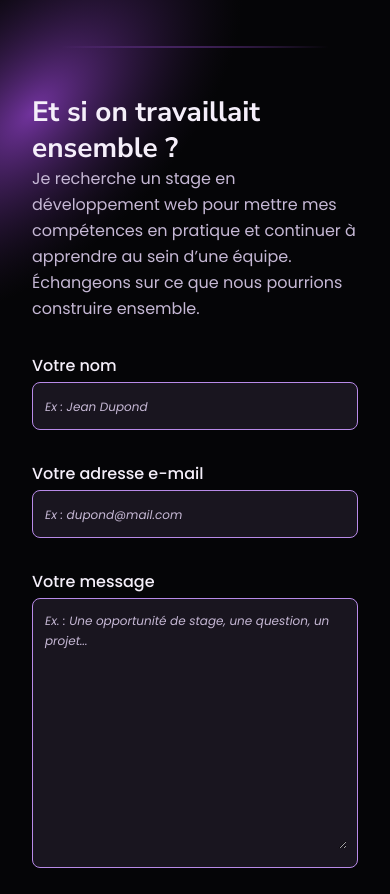
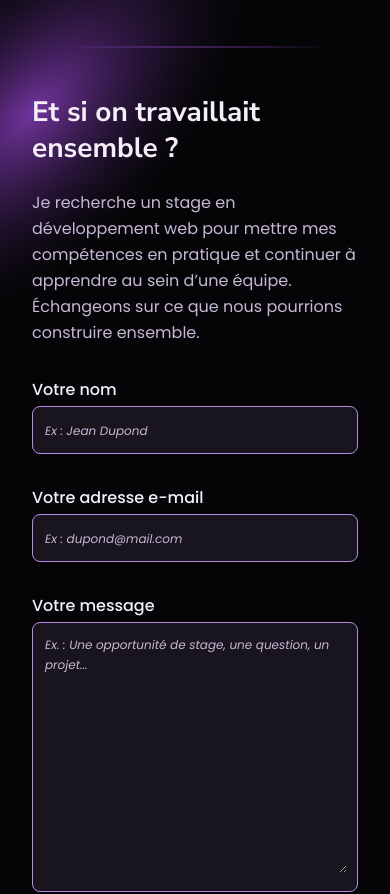
Before and after one commit to yannbrunelle41-lgtm/Portfolio, a plain HTML site: page index.html in a window 390 px wide. Shown: the part 2415-3309 px from the top of the page. Drawn offline with Linux system fonts and the light colour scheme.

Commit message:
MàJ responsive

```diff
--- a/css/style.css
+++ b/css/style.css
@@ -999,6 +999,13 @@ footer a {
   right: 0.8rem;
 }
 
+.presentation {
+  display: flex;
+  flex-direction: column;
+  gap: 2.4rem;
+  align-items: center;
+}
+
 @media screen and (min-width: 64em) {
   /* Typographie */
 
@@ -1236,6 +1243,7 @@ footer a {
     min-width: 0;
   }
 
+
   .identity {
     display: flex;
     flex-direction: row;
--- a/index.html
+++ b/index.html
@@ -197,7 +197,7 @@
 		<section class="contact mobile-body-text">
 			<div class="presentation">
 				<h2 id="contact" class="mobile-section-heading">
-					Et si on travaillait<br>ensemble ?
+					Et si on travaillait ensemble&nbsp;?
 				</h2>
 				<p>
 					Je recherche un stage en développement web pour mettre mes compétences en pratique et continuer à apprendre au sein d’une équipe. Échangeons sur ce que nous pourrions construire ensemble.
```
